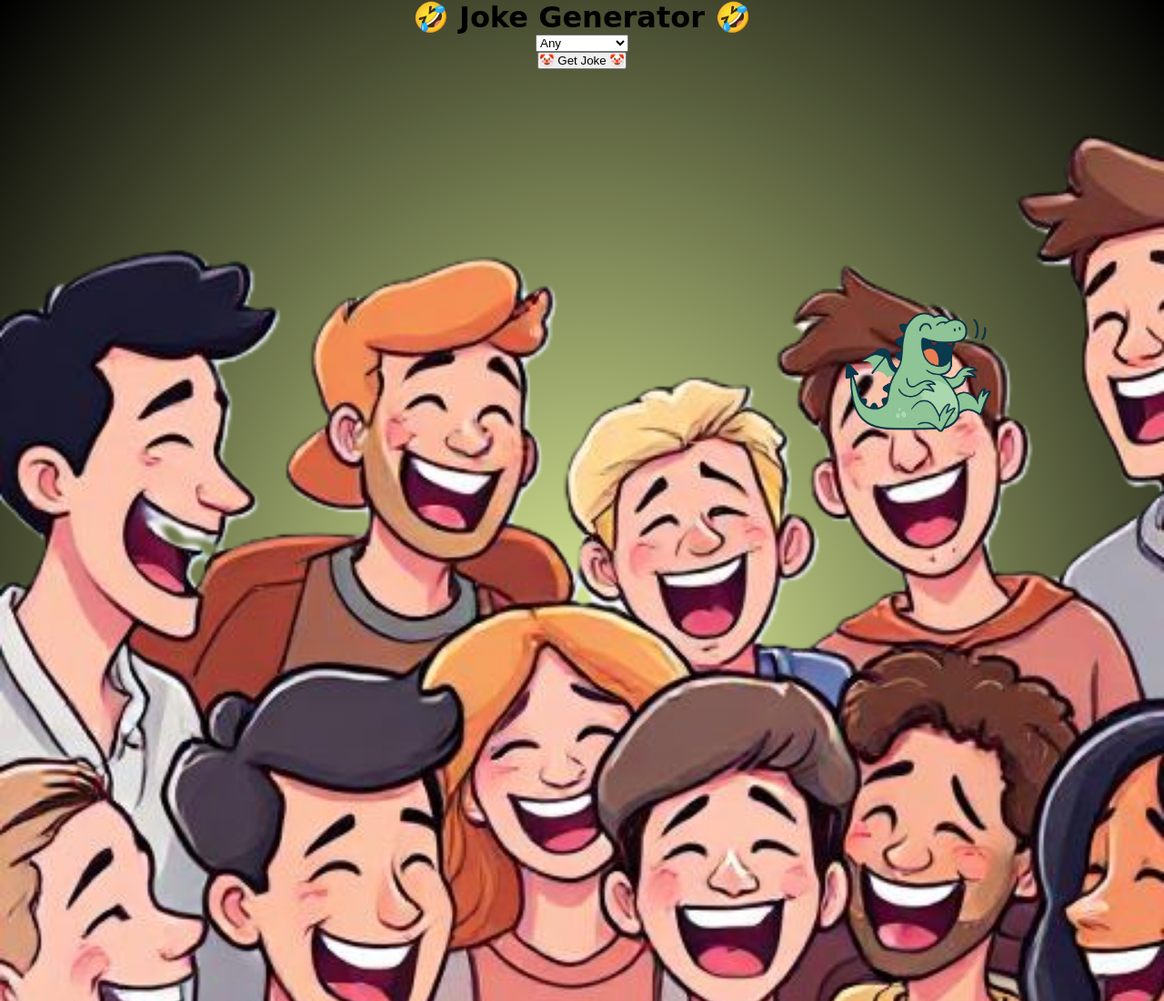
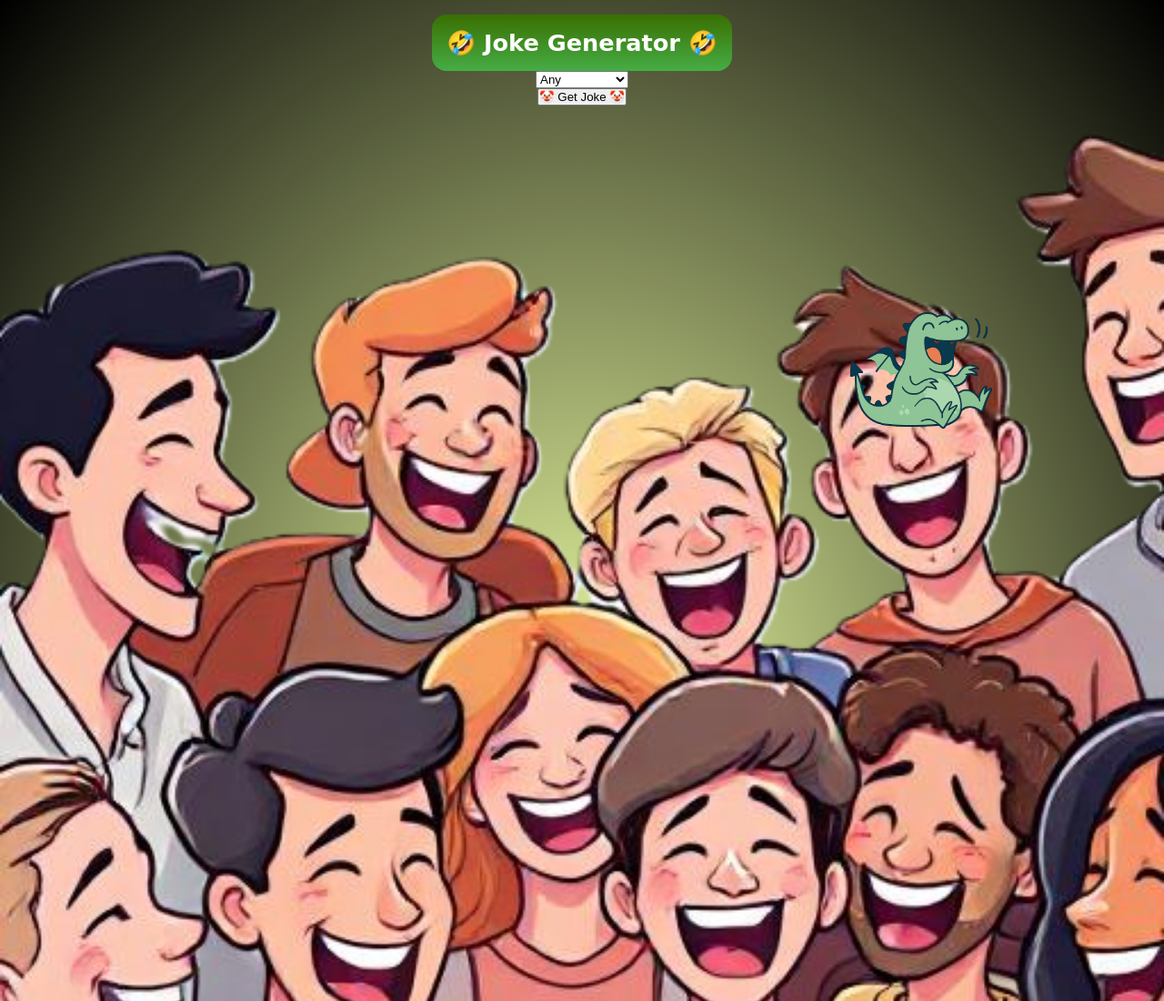
Before and after one commit to hemingus/js-api-3, a plain HTML site: page index.html in a window 1280 px wide. Shown: the top 1100 px of the page at 91% size. Drawn offline with Linux system fonts and the light colour scheme.

Commit message:
improved styles

```diff
--- a/styles.css
+++ b/styles.css
@@ -24,6 +24,13 @@ body {
     align-items: center;
 }
 
+header {
+    margin-top: 1rem;
+    background-image: linear-gradient(rgb(58, 111, 2), rgb(69, 173, 69));
+    padding: 1rem;
+    border-radius: 1rem;
+}
+
 main {
     display: flex;
     flex-direction: column;
@@ -33,6 +40,9 @@ main {
 
 h1 {
     font-family: cursive;
+    color: rgb(255, 255, 255);
+    width: 100%;
+    font-size: clamp(1.5rem, 2vw, 2rem);
 }
 
 .joke-container {
@@ -79,7 +89,7 @@ h1 {
     position: fixed;
     top: 40%;
     right: 10%;
-    width: 20%;
+    width: clamp(150px, 20%, 250px);
     background-image: url("./assets/images/laughing-dragon.png");
     background-size: cover;
     z-index: 100;
```
